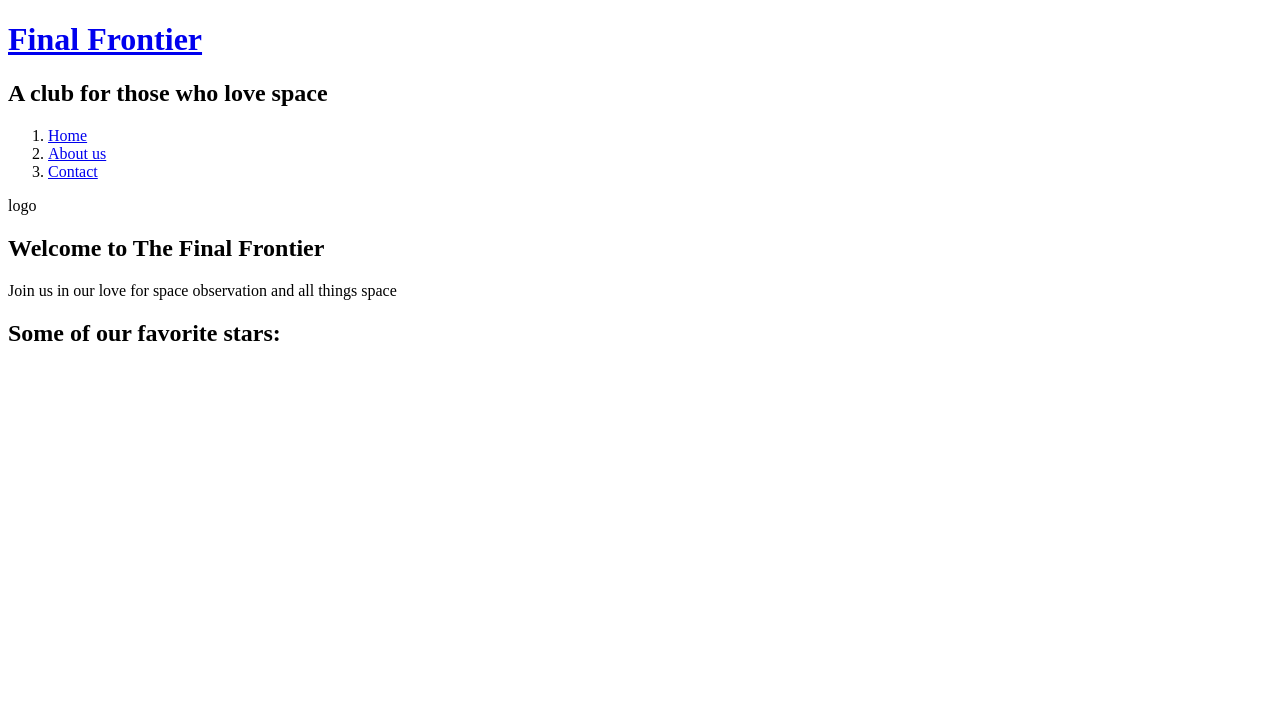
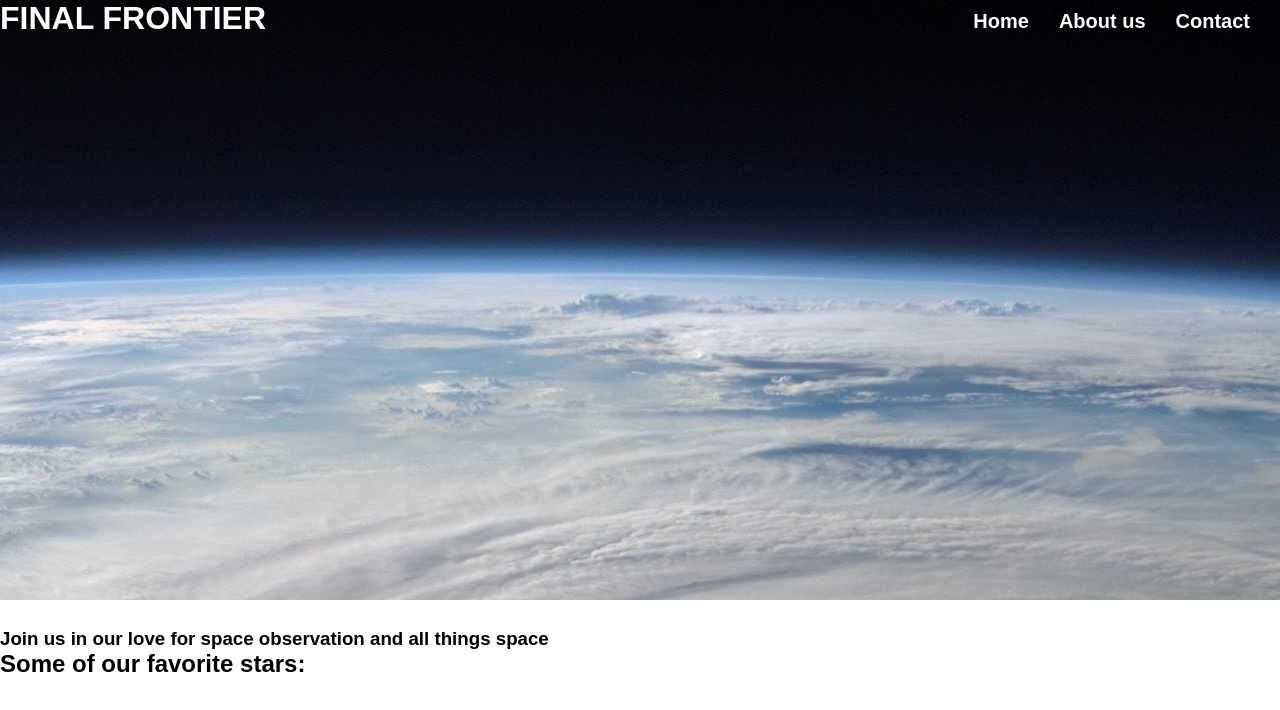
Before and after one commit to Redsskull/The-Final-Frontier, a plain HTML site: page index.html in a window 1280 px wide. Drawn offline with Linux system fonts and the light colour scheme; a web font is replaced by a local one.

Commit message:
set up main section image

```diff
--- /dev/null
+++ b/assets/style.css
@@ -0,0 +1,62 @@
+@import url('https://fonts.googleapis.com/css2?family=Roboto:wght@300&family=Trispace:wght@200&display=swap');
+
+*{
+    margin: 0;
+    padding: 0;
+    border: none;
+}
+
+body {
+    font-family: 'Trispace', sans-serif;
+    font-weight: 300;
+}
+
+/* heading and logo*/
+
+
+h1 {
+    text-transform: uppercase;
+    color: white;
+}
+
+#logo {
+    float: left;
+    margin: 0 auto;
+  }
+
+
+/* menu*/
+
+ul {
+    float: right;
+    list-style: none;
+    color: white;
+    font-weight: bold;
+
+}
+
+li {
+    float: left;
+    margin-right: 30px;
+    padding-top: 10px;
+
+}
+
+li > a {
+    text-decoration: none;
+    color: inherit;
+    font-size: 20px;
+}
+
+li > a:hover{
+    border-bottom: 1px solid white;
+}
+
+
+/* main image and cover text */
+
+#main-image {
+    height: 600px;
+    width: 100%;
+    background: url('images/universelogo.jpg') no-repeat top center;
+}
--- a/index.html
+++ b/index.html
@@ -8,8 +8,8 @@
     <meta name="Description" content="Final Frontier a club for those who love space" />
     <meta name="keywords" content="Final Frontier a club for those who love space">
 
+    <link rel="stylesheet" href="assets/style.css">
 
-    <link rel="stylesheet" href="assets/css/style.css">
     <title>Final Frontier</title>
 </head>
 
@@ -18,12 +18,11 @@
 
     <header>
         <a href="index.html">
-            <h1>Final Frontier</h1>
+            <h1 id="logo">Final Frontier</h1>
         </a>
-        <h2>A club for those who love space</h2>
         <!--To be styled to the right(float)-->
         <nav>
-            <ol>
+            <ul>
                 <li>
                    <a href="index.html">Home</a>
                 </li>
@@ -33,20 +32,23 @@
                 <li>
                    <a href="#">Contact</a>
                 </li>
-            </ol>
+            </ul>
         </nav>
     </header>
 
     <!--main-->
     <main>
         <!--to be styled to the left-->
-        <section>
-            logo
+        <section id="main">
+           <div id="main-image">
+          </div>
+
+
         </section>
         <!--to be styled to the right-->
         <section>
         <h1>Welcome to The Final Frontier</h1>
-        <p>Join us in our love for space observation and all things space</p>
+        <h3>Join us in our love for space observation and all things space</h3>
         </section>
         <!--section with stars and descriptions-->
         <section>
```
Also changed, not shown: assets/images/universelogo.jpg (added).
